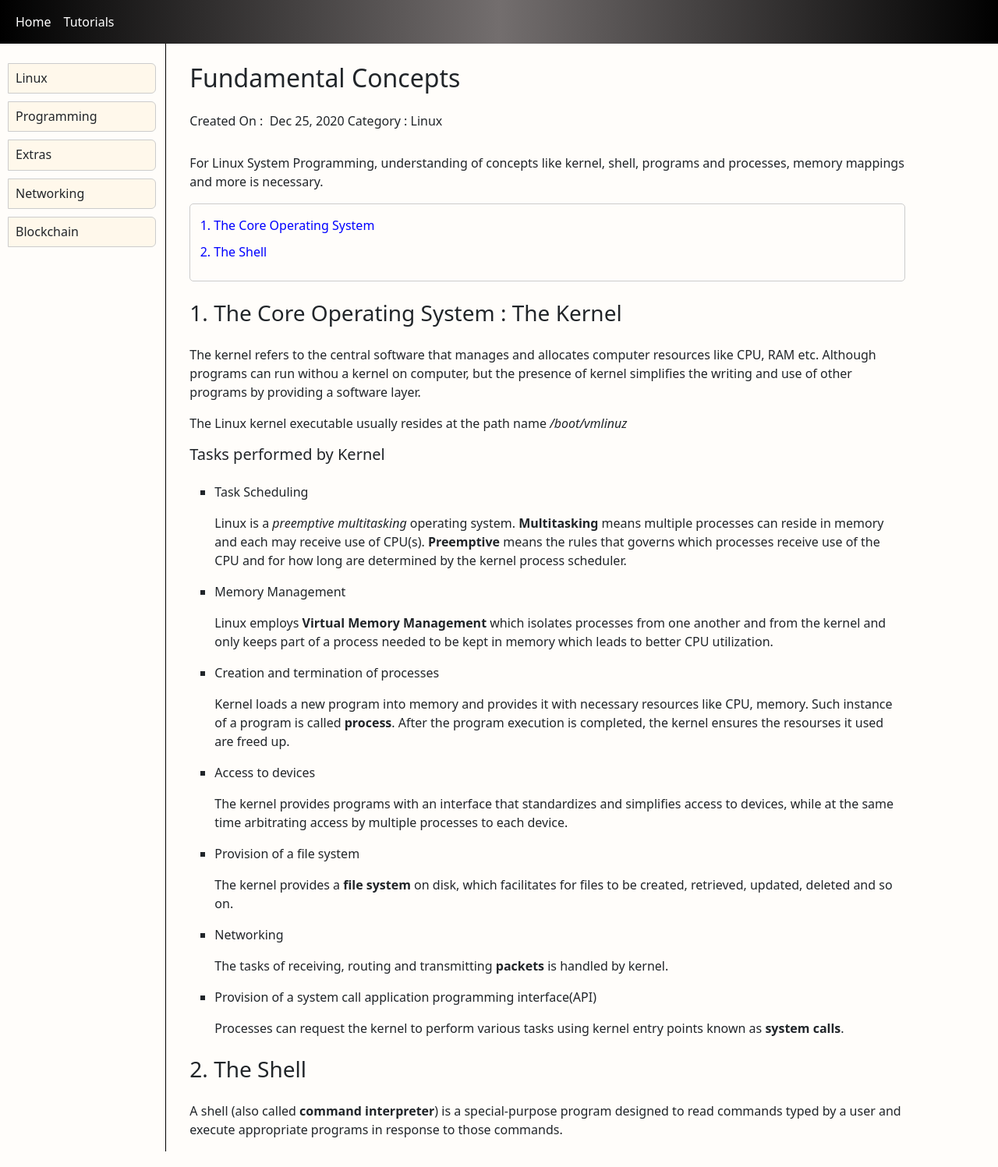
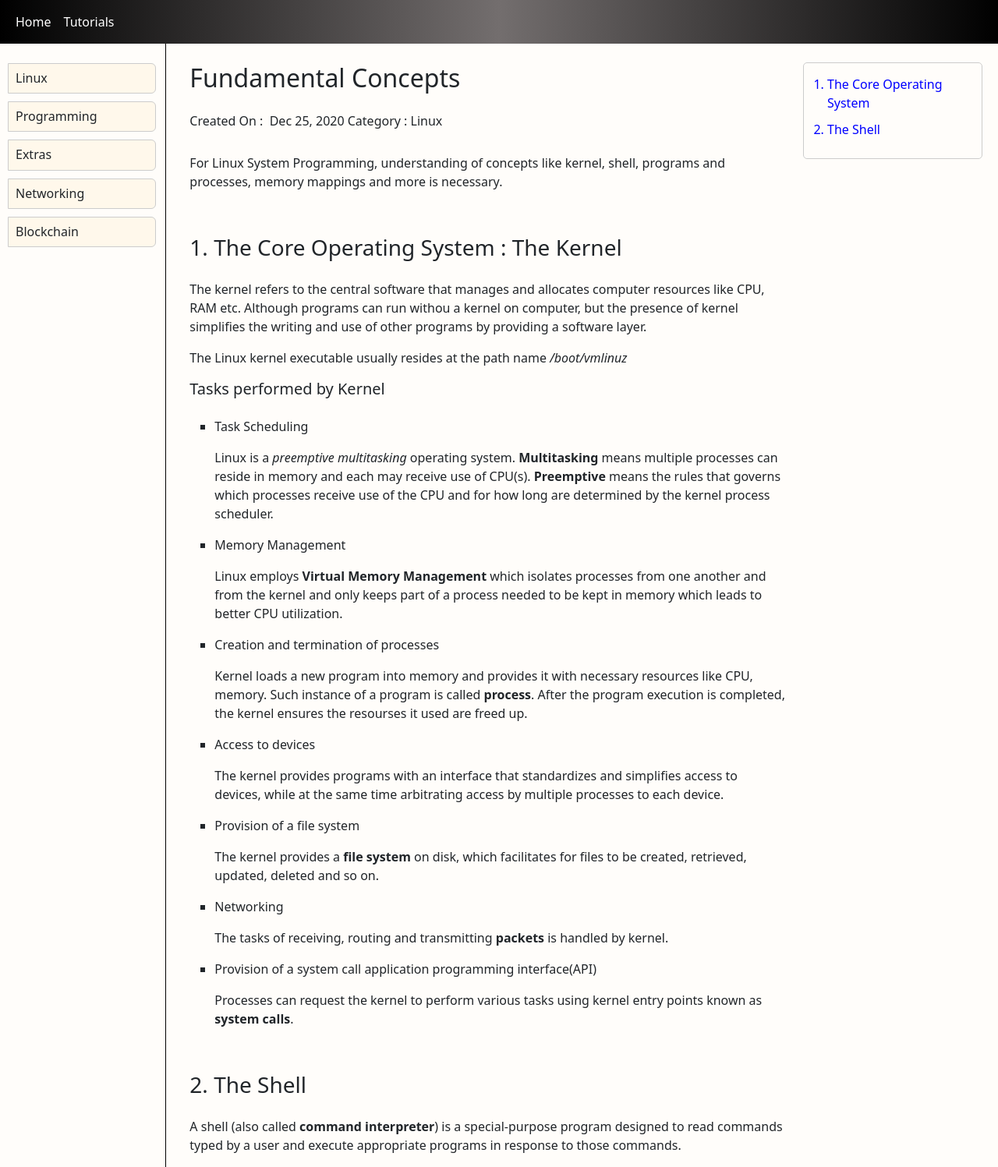
Before and after one commit to gkaucha/gkaucha.github.io, a Jekyll site: the page built from _posts/2020-12-25-Fundamentals-Concepts-of-Linux.md, in a window 1280 px wide. Shown: the whole page at 78% size. Built offline with Jekyll 4.4.1, drawn with Linux system fonts in a browser that asks for light colours.

Commit message:
fixed headline box added

```diff
--- a/_layouts/post.html
+++ b/_layouts/post.html
@@ -7,7 +7,7 @@ layout: default
         <div class="row">
             {% include tutorial_sidebar.html %}
 
-            <div class="col-md-9 tutorial__content">
+            <div class="col-md-10 tutorial__content">
 
               <div class="tutorial__header">
                 <h1>{{ page.title | escape }}</h1>
@@ -37,6 +37,7 @@ layout: default
               </div>
 
             </div>
+
         </div>
 
 </section>
--- a/_layouts/tutorial.html
+++ b/_layouts/tutorial.html
@@ -8,7 +8,7 @@ layout: default
 
            {% include tutorial_sidebar.html %}
 
-            <div class="col-md-7 col-xl-8 tutorial__list">
+            <div class="col-md-9 col-xl-10 tutorial__list">
 
             {% for post in site.posts %}
 
@@ -34,10 +34,6 @@ layout: default
 
             </div>
 
-            <div class="col-md-2 col-xl-2">
-
-            </div>
-
         </div>
 
     </div>
--- a/_sass/main.scss
+++ b/_sass/main.scss
@@ -120,6 +120,7 @@
                 border: 1px solid #ccc;
                 padding: 15px 30px;
                 border-radius: 5px;
+
                 li {
                     color: blue;
                     margin-bottom:10px;
@@ -154,6 +155,29 @@
                     border-radius: 0px 0px 6px 6px;
                 }
             }
+
+            h2{
+                margin-top: 3.5rem;
+            }
         }
 
     }
+
+
+/* ------------------------- Media Query -----------------*/
+@media (min-width: 1200px){
+    .tutorial{
+        &__body{
+            ul:first-of-type{
+                padding: 15px 2px 15px 30px;
+                position: fixed;
+                top: 80px;
+                right:20px;
+                max-width:230px;
+            }
+        }
+        &__content{
+            width:calc(83.33333333% - 260px);
+        }
+    }
+}
```
